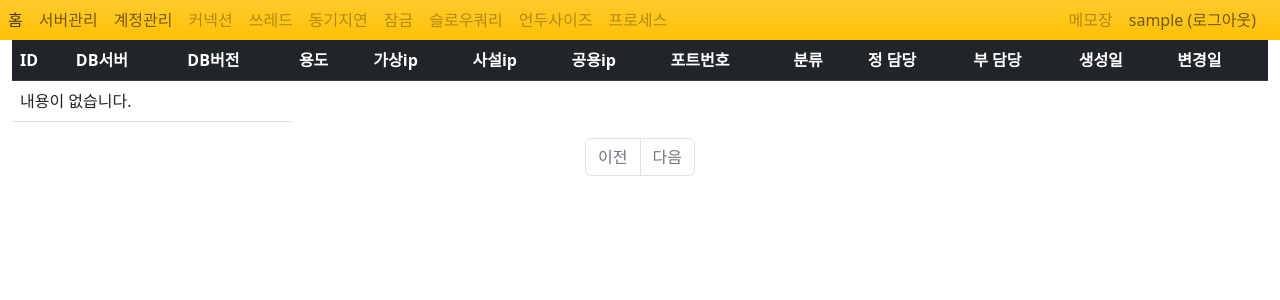
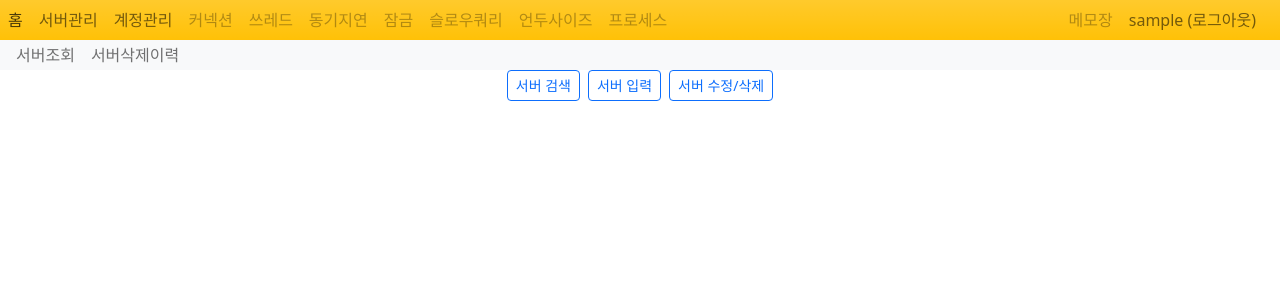
Before and after one commit to bylee5/portaldba, a Django app: page /server/ in a window 1280 px wide. Shown: the top 300 px of the page. Run offline with Django 4.2, Linux system fonts and the light colour scheme; the visitor is signed in with stand-in values (Sample User, id 1); data that the repository does not hold is empty; some libraries are stand-ins or nearby versions.

Commit message:
서버관리 내비게이션 바 추가

```diff
--- a/server/templates/server/server.html
+++ b/server/templates/server/server.html
@@ -1,88 +1,12 @@
 {% extends 'base.html' %}
 {% block content %}
-
-<div class="container-fluid">
-    <table class="table">
-        <thead>
-        <tr class="table-dark">
-            <th>ID</th>
-            <th>DB서버</th>
-            <th>DB버전</th>
-            <th>용도</th>
-            <th>가상ip</th>
-            <th>사설ip</th>
-            <th>공용ip</th>
-            <th>포트번호</th>
-            <th>분류</th>
-            <th>정 담당</th>
-            <th>부 담당</th>
-            <th>생성일</th>
-            <th>변경일</th>
-        </tr>
-        </thead>
-        <tbody>
-            {% if server_list %}
-            {% for server in server_list %}
-            <tr>
-                <td>{{ server.id }}</td>
-                <td> {{ server.svr }}</td>
-                <td> {{ server.ver }}</td>
-                <td>{{ server.usg }}</td>
-                <td>{{ server.vip }}</td>
-                <td>{{ server.pri_ip }}</td>
-                <td>{{ server.pub_ip }}</td>
-                <td> {{ server.port1 }}</td>
-                <td>{{ server.priority }}</td>
-                <td>{{ server.manager1 }}</td>
-                <td>{{ server.manager2 }}</td>
-                <td> {{ server.created_at }}</td>
-                <td>{{ server.updated_at }}</td>
-            </tr>
-            {% endfor %}
-            {% else %}
-            <tr>
-                <td colspan="3">내용이 없습니다.</td>
-            </tr>
-            {% endif %}
-            </tbody>
-    </table>
-    <!-- 페이징처리 시작 -->
-    <ul class="pagination justify-content-center">
-        <!-- 이전페이지 -->
-        {% if server_list.has_previous %}
-        <li class="page-item">
-            <a class="page-link" href="?page={{ server_list.previous_page_number }}">이전</a>
-        </li>
-        {% else %}
-        <li class="page-item disabled">
-            <a class="page-link" tabindex="-1" aria-disabled="true" href="#">이전</a>
-        </li>
-        {% endif %}
-        <!-- 페이지리스트 -->
-        {% for page_number in server_list.paginator.page_range %}
-        {% if page_number >= server_list.id|add:-5 and page_number <= server_list.id|add:5 %}
-        {% if page_number == server_list.id %}
-        <li class="page-item active" aria-current="page">
-            <a class="page-link" href="?page={{ page_number }}">{{ page_number }}</a>
-        </li>
-        {% else %}
-        <li class="page-item">
-            <a class="page-link" href="?page={{ page_number }}">{{ page_number }}</a>
-        </li>
-        {% endif %}
-        {% endif %}
-        {% endfor %}
-        <!-- 다음페이지 -->
-        {% if server_list.has_next %}
-        <li class="page-item">
-            <a class="page-link" href="?page={{ server_list.next_page_number }}">다음</a>
-        </li>
-        {% else %}
-        <li class="page-item disabled">
-            <a class="page-link" tabindex="-1" aria-disabled="true" href="#">다음</a>
-        </li>
-        {% endif %}
-    </ul>
+<!-- 네비게이션바 -->
+{% include "navbar-server.html" %}
+<!-- MAIN -->
+<div class="d-grid gap-2 d-md-flex justify-content-center">
+    <button class="btn btn-outline-primary btn-sm" type="button" data-bs-toggle="collapse" data-bs-target="#collapseSelect" aria-expanded="false" aria-controls="collapseSelect">서버 검색</button>
+    <button class="btn btn-outline-primary btn-sm" type="button" data-bs-toggle="collapse" data-bs-target="#collapseInsert" aria-expanded="false" aria-controls="collapseInsert">서버 입력</button>
+    <button class="btn btn-outline-primary btn-sm" type="button" data-bs-toggle="collapse" data-bs-target="#collapseUpdateMulti" aria-expanded="false" aria-controls="collapseUpdateMulti">서버 수정/삭제</button>
 </div>
 
 {% endblock %}
--- /dev/null
+++ b/server/templates/server/server_remove.html
@@ -0,0 +1 @@
+server_remove.html
--- a/server/urls.py
+++ b/server/urls.py
@@ -6,4 +6,5 @@ app_name = 'server'
 urlpatterns = [
     # ex: /server/
     path('', views.server, name='server'),
+    path('server_remove', views.server_remove, name='server_remove'),
 ]
--- a/server/views.py
+++ b/server/views.py
@@ -1,14 +1,16 @@
 from django.shortcuts import render
+from django.contrib.auth.decorators import login_required
+
 from .models import Server
-from django.core.paginator import Paginator
-from django.contrib.auth.decorators import login_required
 
 @login_required
 def server(request):
-    page = request.GET.get('page', '1')  # 페이지
-    query = "SELECT * FROM server_list order by id desc"
-    server_list = Server.objects.raw(query)
-    paginator = Paginator(server_list, 10)  # 페이지당 10개씩 보여주기
-    page_obj = paginator.get_page(page)
-    context = {'server_list': page_obj}
+    server_svr_list = server_svr_list = Server.objects.all()
+    context = {'server_svr_list': server_svr_list}
     return render(request, 'server/server.html', context)
+
+@login_required
+def server_remove(request):
+    server_svr_list = Server.objects.all()
+    context = {'server_svr_list': server_svr_list}
+    return render(request, 'server/server_remove.html', context)
--- /dev/null
+++ b/templates/navbar-server.html
@@ -0,0 +1,11 @@
+<!-- 서버관리 메뉴-->
+<nav class="navbar navbar-expand-lg bg-light" style="height: 30px;">
+    <ul class="navbar-nav px-2">
+    <li class="nav-item">
+        <a class="nav-link" href="{% url 'server:server' %}">서버조회</a>
+    </li>
+    <li class="nav-item">
+        <a class="nav-link" href="{% url 'server:server_remove' %}">서버삭제이력</a>
+    </li>
+    </ul>
+</nav>
```
Also changed, not shown: 1 other file.
